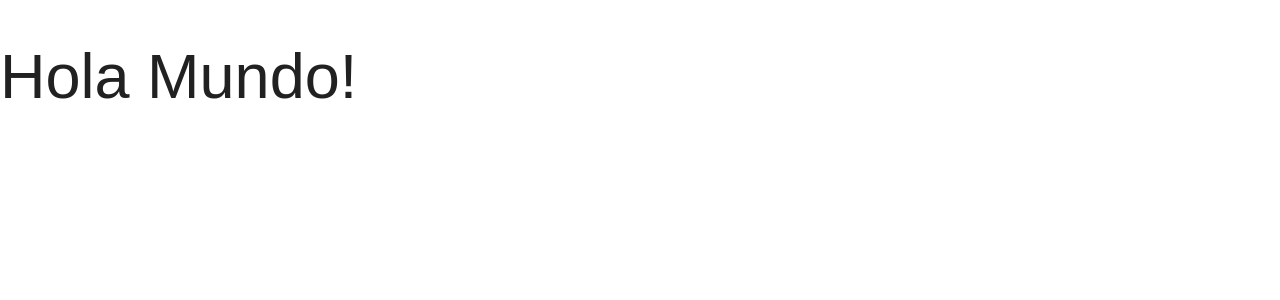
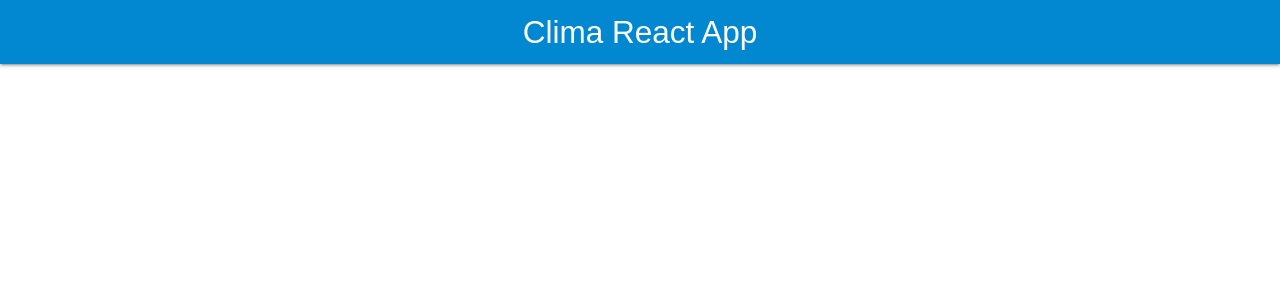
Before and after one commit to santiagoquinteroguarin/Weather-react-app, a React (Create React App) app: page / in a window 1280 px wide. Shown: the top 300 px of the page. Built offline with nearby package versions, Linux system fonts and the light colour scheme.

Commit message:
Creating component Header

```diff
--- a/src/App.js
+++ b/src/App.js
@@ -1,8 +1,13 @@
-import React from 'react';
+import React, { Fragment } from 'react';
+import Header from './components/Header';
 
 function App() {
   return (
-    <h1>Hola Mundo!</h1>
+    <Fragment>
+      <Header
+        titleHeader="Clima React App"
+      />
+    </Fragment>
   );
 }
 
--- /dev/null
+++ b/src/components/Header.js
@@ -0,0 +1,13 @@
+import React from 'react';
+
+const Header = ({titleHeader}) => {
+    return (
+        <nav>
+            <div className="nav-wrapper light-blue darken-2">
+                <a href="#!" className="brand-logo">{titleHeader}</a>
+            </div>
+        </nav>
+    );
+}
+
+export default Header;
```
Also changed, not shown: 1 other file (tests, documents, lock files or other folders).
